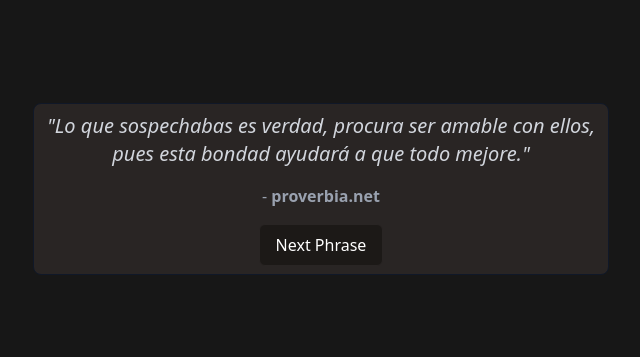
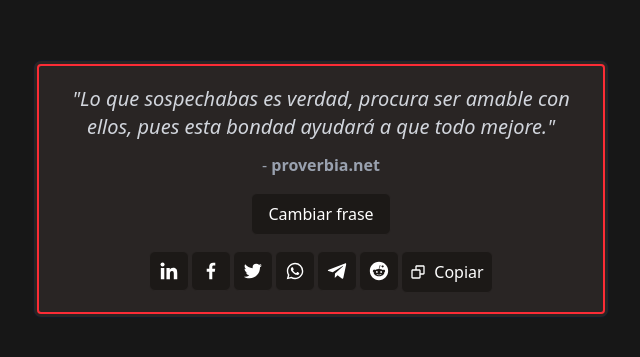
Before and after one commit to ArtiyxDev/academlo-random-phrases, a React (Vite) app: page / in a window 1280 px wide. Shown: the part 211-568 px from the top of the page, without its empty margins (319-959 px from the left). Built offline with nearby package versions, Linux system fonts and the light colour scheme.

Commit message:
style: add sharing functionality with CardSharedLink component and social media icons

```diff
--- a/src/App.tsx
+++ b/src/App.tsx
@@ -6,6 +6,17 @@ import JsonDataMapper from "./libs/JsonDataMapper";
 import CardAuthor from "./components/card/CardAuthor";
 import CardButton from "./components/card/CardButton";
 import database from "./data/phrases.json";
+import {
+  BiCheck,
+  BiCopy,
+  BiLogoFacebook,
+  BiLogoLinkedin,
+  BiLogoReddit,
+  BiLogoTelegram,
+  BiLogoTwitter,
+  BiLogoWhatsapp,
+} from "react-icons/bi";
+import CardSharedLink from "./components/card/CardSharedLink";
 
 interface PhraseItem {
   id: number;
@@ -13,14 +24,37 @@ interface PhraseItem {
   author: string;
 }
 
+const outlineClasses = [
+  "outline-red-500 outline-2",
+  "outline-blue-500 outline-2",
+  "outline-green-500 outline-2",
+  "outline-yellow-500 outline-2",
+  "outline-purple-500 outline-2",
+  "outline-pink-500 outline-2",
+  "outline-indigo-500 outline-2",
+  "outline-orange-500 outline-2",
+  "outline-teal-500 outline-2",
+  "outline-cyan-500 outline-2",
+  "outline-red-400 outline-2",
+  "outline-blue-400 outline-2",
+  "outline-green-400 outline-2",
+  "outline-yellow-400 outline-2",
+  "outline-purple-400 outline-2",
+  "outline-pink-400 outline-2",
+  "outline-emerald-500 outline-2",
+  "outline-lime-500 outline-2",
+  "outline-amber-500 outline-2",
+  "outline-rose-500 outline-2",
+];
+
 function App() {
   const [phrases, setPhrases] = useState<PhraseItem[]>([]);
   const [currentPhraseIndex, setCurrentPhraseIndex] = useState(0);
+  const [outlineClass, setOutlineClass] = useState(outlineClasses[0]);
+  const [isCopied, setIsCopied] = useState(false);
 
   useEffect(() => {
-        const mappedPhrases = JsonDataMapper<PhraseItem>(
-            JSON.stringify(database),
-        );
+    const mappedPhrases = JsonDataMapper<PhraseItem>(JSON.stringify(database));
     setPhrases(mappedPhrases);
   }, []);
 
@@ -28,6 +62,12 @@ function App() {
     setCurrentPhraseIndex((prevIndex) =>
       prevIndex === phrases.length - 1 ? 0 : prevIndex + 1,
     );
+    setIsCopied(false);
+
+    const randomOutlineIndex = Math.floor(
+      Math.random() * outlineClasses.length,
+    );
+    setOutlineClass(outlineClasses[randomOutlineIndex]);
   };
 
   if (phrases.length === 0) {
@@ -35,15 +75,69 @@ function App() {
   }
   return (
     <>
-            <main>
-                <Card>
+      <Card
+        className={`px-6 py-6 -outline-offset-6 transition-colors duration-200 ${outlineClass} m-auto`}
+      >
+        <figure className="flex flex-col gap-3">
           <CardPhrase phrase={phrases[currentPhraseIndex].phrase} />
+          <figcaption>
             <CardAuthor author={phrases[currentPhraseIndex].author} />
-                    <CardButton onClick={handleNextPhrase}>
-                        Next Phrase
+          </figcaption>
+        </figure>
+        <CardButton onClick={handleNextPhrase}>Cambiar frase</CardButton>
+        <section className="flex justify-center gap-0.5">
+          <CardSharedLink
+            url={`https://www.linkedin.com/shareArticle?mini=true&url=https://jadm-random-phrases.netlify.app&title=${encodeURIComponent(phrases[currentPhraseIndex].author)}&summary=${encodeURIComponent(phrases[currentPhraseIndex].phrase)}&source=https://jadm-random-phrases.netlify.app`}
+          >
+            <BiLogoLinkedin className="size-full hover:bg-transparent" />
+          </CardSharedLink>
+          <CardSharedLink
+            url={`https://www.facebook.com/sharer/sharer.php?u=https://jadm-random-phrases.netlify.app&quote=${encodeURIComponent(phrases[currentPhraseIndex].phrase)}`}
+          >
+            <BiLogoFacebook className="size-full hover:bg-transparent" />
+          </CardSharedLink>
+          <CardSharedLink
+            url={`https://twitter.com/intent/tweet?text=${encodeURIComponent(phrases[currentPhraseIndex].phrase)}`}
+          >
+            <BiLogoTwitter className="size-full hover:bg-transparent" />
+          </CardSharedLink>
+          <CardSharedLink
+            url={`https://wa.me/?text=${encodeURIComponent(phrases[currentPhraseIndex].phrase)}`}
+          >
+            <BiLogoWhatsapp className="size-full hover:bg-transparent" />
+          </CardSharedLink>
+          <CardSharedLink
+            url={`https://telegram.me/share/url?url=https://jadm-random-phrases.netlify.app&text=${encodeURIComponent(phrases[currentPhraseIndex].phrase)}`}
+          >
+            <BiLogoTelegram className="size-full hover:bg-transparent" />
+          </CardSharedLink>
+          <CardSharedLink
+            url={`https://www.reddit.com/submit?url=https://jadm-random-phrases.netlify.app&title=${encodeURIComponent(phrases[currentPhraseIndex].phrase)}`}
+          >
+            <BiLogoReddit className="size-full hover:bg-transparent" />
+          </CardSharedLink>
+            <CardButton
+            onClick={() => {
+              navigator.clipboard.writeText(phrases[currentPhraseIndex].phrase);
+              setIsCopied(true);
+              setTimeout(() => setIsCopied(false), 2500);
+            }}
+            className="flex gap-2 p-2 items-center"
+            >
+            {isCopied ? (
+              <>
+              <BiCheck className="size-full hover:bg-transparent" />
+              Copiado
+              </>
+            ) : (
+              <>
+              <BiCopy className="size-full hover:bg-transparent" />
+              Copiar
+              </>
+            )}
             </CardButton>
+        </section>
       </Card>
-            </main>
     </>
   );
 }
```
Lines whose indentation alone changed are shown as unchanged.
